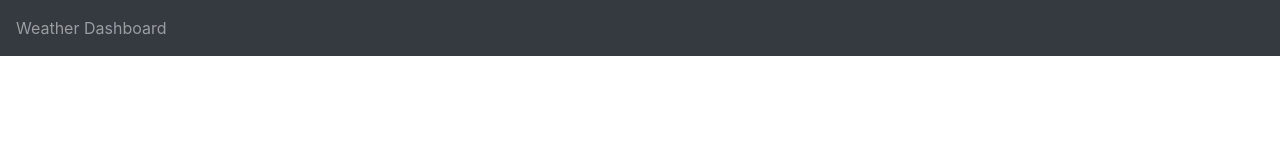
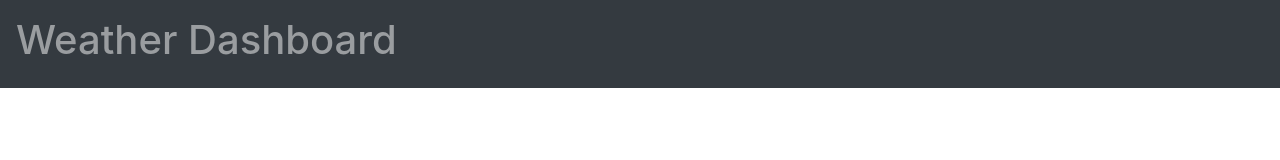
Before and after one commit to orenamema/Weatherdashboard-Portfolio, a plain HTML site: page index.html in a window 1280 px wide. Drawn offline with nearby package versions, Linux system fonts and the light colour scheme.

Commit message:
editing navbar

```diff
--- a/index.html
+++ b/index.html
@@ -17,7 +17,7 @@
 <body>
         <nav class="navbar navbar-dark bg-dark">
                 <span class="navbar-text">
-                  Weather Dashboard
+                  <h1>Weather Dashboard</h1>
                 </span>
               </nav>
 
```
